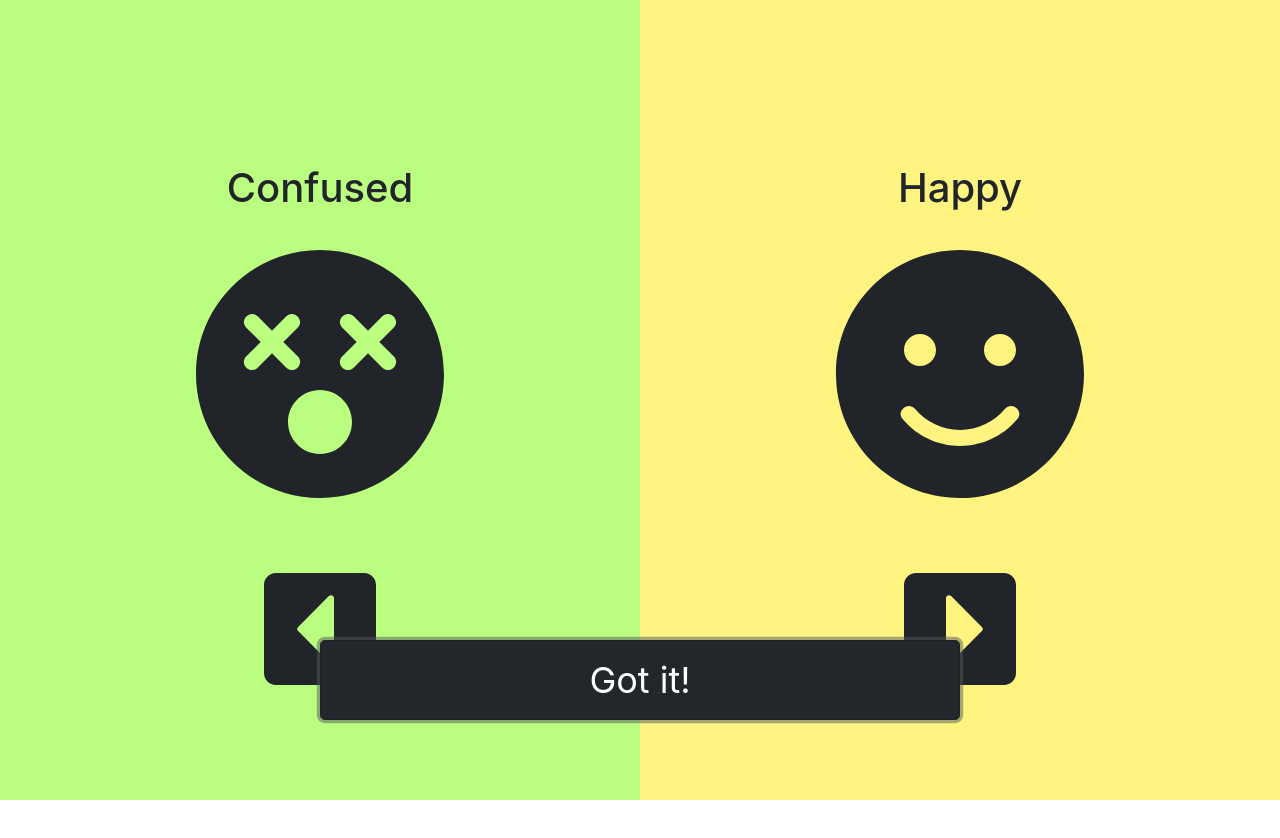
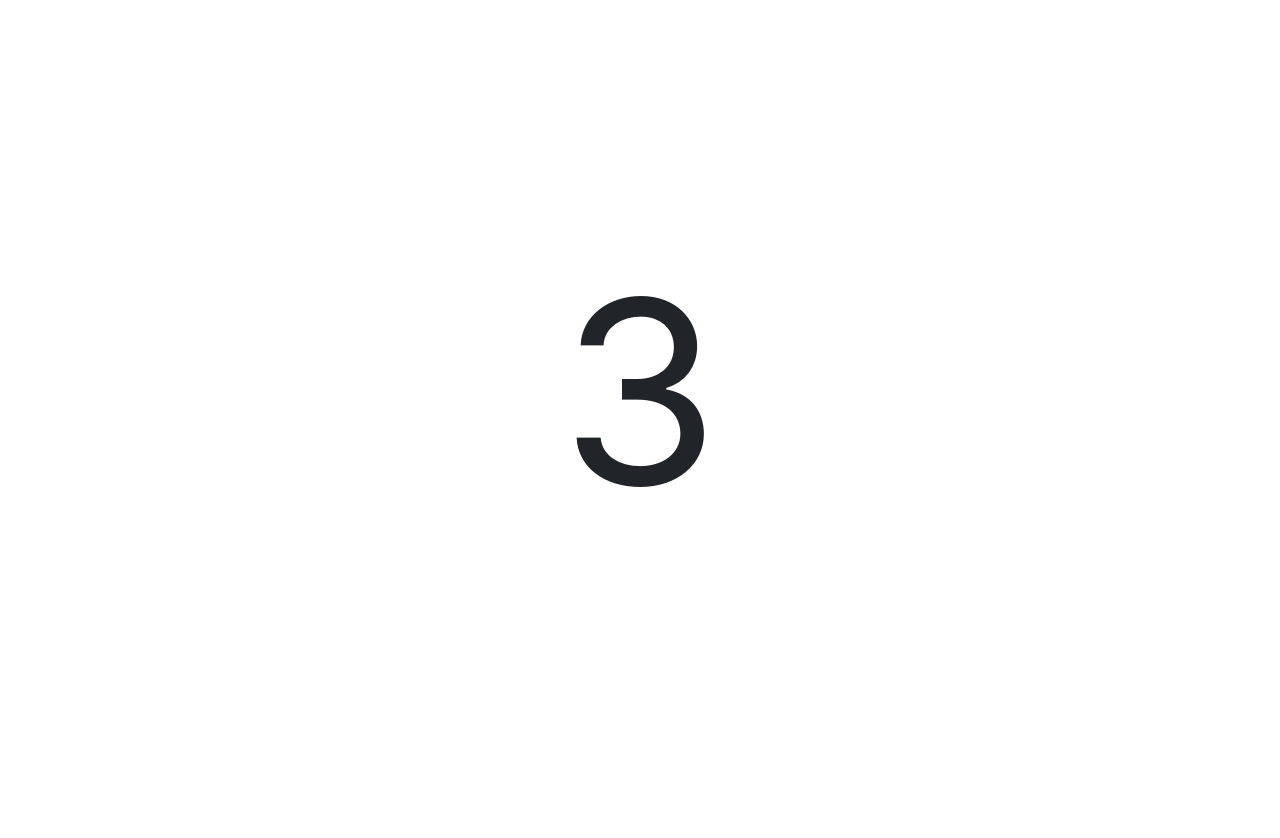
Before and after one commit to XenonMolecule/PsycMaskExperiment, a React (Create React App) app in the folder client/: page /experiment in a window 1280 px wide. Both pictures are taken after a click on the button "Got it!". Shown: the top 838 px of the page. Before the commit the page ends 800 px from the top, so only its background shows below. Built offline with nearby package versions, Linux system fonts and the light colour scheme.

Commit message:
Got experimental setup working

```diff
--- /dev/null
+++ b/client/src/components/ExperimentComponent.js
@@ -0,0 +1,162 @@
+import React, {useState, useEffect} from 'react';
+import "../static/css/experiment.css";
+
+import { FontAwesomeIcon } from '@fortawesome/react-fontawesome';
+import { faAngry } from '@fortawesome/free-solid-svg-icons';
+import { faDizzy } from '@fortawesome/free-solid-svg-icons';
+import { faSmile } from '@fortawesome/free-solid-svg-icons';
+import { faSadTear } from '@fortawesome/free-solid-svg-icons';
+
+import { faCaretSquareLeft } from '@fortawesome/free-solid-svg-icons';
+import { faCaretSquareRight } from '@fortawesome/free-solid-svg-icons';
+
+import Button from 'react-bootstrap/Button';
+import Row from 'react-bootstrap/Row';
+import Col from 'react-bootstrap/Col';
+import Card from 'react-bootstrap/Card';
+import Container from 'react-bootstrap/Container';
+
+import socketIOClient from "socket.io-client";
+import FaceImg from "./FaceImg";
+const ENDPOINT = "http://127.0.0.1:4001";
+
+function emotionNumToString(num) {
+    switch(num) {
+        case 0:
+            return "Angry";
+        case 1:
+            return "Confused";
+        case 2:
+            return "Happy";
+        case 3:
+            return "Sad";
+        default:
+            return "Happy";
+    }
+}
+
+function emotionNumToIcon(num) {
+    switch(num) {
+        case 0:
+            return <FontAwesomeIcon icon={faAngry}/>;
+        case 1:
+            return <FontAwesomeIcon icon={faDizzy}/>;
+        case 2:
+            return <FontAwesomeIcon icon={faSmile}/>;
+        case 3:
+            return <FontAwesomeIcon icon={faSadTear}/>;
+        default:
+            return <FontAwesomeIcon icon={faSmile}/>;
+    }
+}
+
+function emotionNumToColor(num) {
+    switch(num) {
+        case 0:
+            return "#FF867F";
+        case 1:
+            return "#BAFF80";
+        case 2:
+            return "#FFF480";
+        case 3:
+            return "#81C0FF";
+        default:
+            return "#FFF480";
+    }
+}
+
+function ExperimentComponent(props) {
+    const [step, setStep] = useState(0);
+    const [startTime, setStartTime] = useState(new Date());
+    const [timeDiff, setTimeDiff] = useState(0);
+
+    const {emotion1, emotion2, experiment} = props;
+
+    useEffect(() => {
+        const socket = socketIOClient(ENDPOINT);
+        socket.on("FromAPI", data => {
+            // setResponse(data);
+        });
+
+        // CLEAN UP THE EFFECT
+        return () => socket.disconnect();
+
+    }, []);
+
+    useEffect(() => {
+        const curr_date = new Date();
+        setTimeDiff(curr_date - startTime);
+        const interval = setInterval(() => {
+            const d = new Date();
+            setTimeDiff(d - startTime);
+        }, 10);
+        return () => {clearInterval(interval)}
+    }, [startTime]);
+
+    return (
+        <div className={"experiment-body"}>
+            {(step === 0) && <div className={"start-body"}>
+                <div className={"split left"} style={{backgroundColor:emotionNumToColor(emotion1)}}>
+                    <div className={"vertical-shift"}>
+                        <h1>{emotionNumToString(emotion1)}</h1>
+                        <p className={"huge-text"}>{emotionNumToIcon(emotion1)}</p>
+                        <p className={"big-text"}><FontAwesomeIcon icon={faCaretSquareLeft}/></p>
+                    </div>
+                </div>
+                <div className={"split right"} style={{backgroundColor:emotionNumToColor(emotion2)}}>
+                    <div className={"vertical-shift"}>
+                        <h1>{emotionNumToString(emotion2)}</h1>
+                        <p className={"huge-text"}>{emotionNumToIcon(emotion2)}</p>
+                        <p className={"big-text"}><FontAwesomeIcon icon={faCaretSquareRight}/></p>
+                    </div>
+                </div>
+                <Button className={"startBtn"} size={"lg"} variant={"dark"} onClick={()=> {
+                    setStep(1);
+                    setStartTime(new Date());
+                    setTimeout(() => {
+                        setStep(2);
+                        setStartTime(new Date());
+                    }, 5000);
+                }}>Got it!</Button>
+            </div>}
+            {(step === 1) && <div className={"start-body"}>
+                <p style={{marginTop:"25vh"}} className={"huge-text"}>{Math.ceil((5000 - timeDiff) / 1000)}</p>
+            </div> }
+            {(step >= 2) && <div className={"start-body vertical-center"}>
+                <Container>
+                    <h1>Use the arrow keys!</h1>
+                    <Row className={"justify-content-center"}>
+                        <Card style={{width:"75%", textAlign:"center"}}>
+                            <Row className={"justify-content-center"}>
+                                {window.innerWidth > 773 && <Col style={{backgroundColor:emotionNumToColor(emotion1)}}>
+                                    <p
+                                        className={"big-text vertical-center"}
+                                        style={{transform:"translate(0, -25%)"}}
+                                    ><FontAwesomeIcon icon={faCaretSquareLeft}/></p>
+                                    {window.innerWidth > 990 && <h1 style={{transform:"translate(0,25px)"}}>{emotionNumToString(emotion1)}</h1>}
+                                </Col>}
+                                <Col>
+                                    <FaceImg emotion={emotionNumToString(experiment[step - 2][0]).toLowerCase()}
+                                             num={experiment[step - 2][1]}
+                                             mask={experiment[step - 2][2]}
+                                             width={"100%"}
+                                    />
+                                </Col>
+                                {window.innerWidth > 773 && <Col style={{backgroundColor:emotionNumToColor(emotion2)}}>
+                                    <p
+                                        className={"big-text vertical-center"}
+                                        style={{transform:"translate(0, -25%)"}}
+                                    ><FontAwesomeIcon icon={faCaretSquareRight}/></p>
+                                    {window.innerWidth > 990 && <h1 style={{transform:"translate(0,25px)"}}>{emotionNumToString(emotion2)}</h1>}
+                                </Col>}
+                            </Row>
+                        </Card>
+                    </Row>
+                    <h1>{(Math.round(timeDiff / 10) / 100).toFixed(2)}</h1>
+                </Container>
+            </div>}
+        </div>
+    );
+}
+
+export default ExperimentComponent;
--- a/client/src/components/FaceImg.js
+++ b/client/src/components/FaceImg.js
@@ -106,7 +106,7 @@ import SadMask11 from '../static/Faces/SadMask/11.jpg';
 import SadMask12 from '../static/Faces/SadMask/12.jpg';
 
 function FaceImg(props) {
-    const {num, emotion, mask} = props;
+    const {num, emotion, mask, width} = props;
 
     const angry = [Angry01, Angry02, Angry03, Angry04, Angry05, Angry06, Angry07, Angry08, Angry09, Angry10, Angry11, Angry12];
     const angry_mask = [AngryMask01, AngryMask02, AngryMask03, AngryMask04, AngryMask05, AngryMask06, AngryMask07,
@@ -146,7 +146,7 @@ function FaceImg(props) {
 
 
     return (
-        <img src={image}/>
+        <img style={{width:width}} src={image}/>
     );
 }
 
@@ -154,12 +154,14 @@ FaceImg.propTypes = {
     num: PropTypes.number,
     emotion: PropTypes.string,
     mask: PropTypes.bool,
+    width: PropTypes.string,
 };
 
 FaceImg.defaultProps = {
     num: 0,
     emotion: "happy",
     mask: false,
+    width: "35%",
 };
 
 export default FaceImg;
--- a/client/src/pages/Experiment.js
+++ b/client/src/pages/Experiment.js
@@ -1,106 +1,69 @@
-import React, {useState, useEffect} from 'react';
-import "../static/css/experiment.css";
+import React from 'react';
+import ExperimentComponent from "../components/ExperimentComponent";
 
-import { FontAwesomeIcon } from '@fortawesome/react-fontawesome';
-import { faAngry } from '@fortawesome/free-solid-svg-icons';
-import { faDizzy } from '@fortawesome/free-solid-svg-icons';
-import { faSmile } from '@fortawesome/free-solid-svg-icons';
-import { faSadTear } from '@fortawesome/free-solid-svg-icons';
+const SAMPLES_PER_CLASS_PER_TRIAL = 6;
 
-import { faCaretSquareLeft } from '@fortawesome/free-solid-svg-icons';
-import { faCaretSquareRight } from '@fortawesome/free-solid-svg-icons';
-
-import Button from 'react-bootstrap/Button';
-
-import socketIOClient from "socket.io-client";
-const ENDPOINT = "http://127.0.0.1:4001";
-
-function emotionNumToString(num) {
-    switch(num) {
-        case 0:
-            return "Angry";
-        case 1:
-            return "Confused";
-        case 2:
-            return "Happy";
-        case 3:
-            return "Sad";
-        default:
-            return "Happy";
+//////////////////////////////////////////////////////////////////
+//                                                              //
+//                         HELPER METHODS                       //
+//                                                              //
+//////////////////////////////////////////////////////////////////
+function generateFaceNums(amt, max) {
+    let nums = new Set();
+    let random = Math.floor(Math.random() * max);
+    if (amt > max) {
+        return [];
     }
+    while (nums.size < amt) {
+        while (nums.has(random)) {
+            random = Math.floor(Math.random() * max);
+        }
+        nums.add(random);
+    }
+    return Array.from(nums);
 }
 
-function emotionNumToIcon(num) {
-    switch(num) {
-        case 0:
-            return <FontAwesomeIcon icon={faAngry}/>;
-        case 1:
-            return <FontAwesomeIcon icon={faDizzy}/>;
-        case 2:
-            return <FontAwesomeIcon icon={faSmile}/>;
-        case 3:
-            return <FontAwesomeIcon icon={faSadTear}/>;
-        default:
-            return <FontAwesomeIcon icon={faSmile}/>;
+function generateMaskVsUnmasked(amt) {
+    let gen = [];
+    while (gen.length < amt) {
+        gen.push(Math.floor(Math.random() * 2) === 1);
     }
+    return gen;
 }
 
-function emotionNumToColor(num) {
-    switch(num) {
-        case 0:
-            return "#FF867F";
-        case 1:
-            return "#BAFF80";
-        case 2:
-            return "#FFF480";
-        case 3:
-            return "#81C0FF";
-        default:
-            return "#FFF480";
+function shuffle(array) {
+    for (let i = array.length - 1; i > 0; i--) {
+        const j = Math.floor(Math.random() * i);
+        const temp = array[i];
+        array[i] = array[j];
+        array[j] = temp;
     }
 }
 
 function Experiment() {
-    const [step, setStep] = useState(0);
-
     let emotion1 = Math.floor(Math.random() * 4);
     let emotion2 = emotion1;
-    while (emotion2 == emotion1) {
+    while (emotion2 === emotion1) {
         emotion2 = Math.floor(Math.random() * 4);
     }
 
-    useEffect(() => {
-        const socket = socketIOClient(ENDPOINT);
-        socket.on("FromAPI", data => {
-            // setResponse(data);
-        });
+    let img1 = generateFaceNums(SAMPLES_PER_CLASS_PER_TRIAL, 12);
+    let img2 = generateFaceNums(SAMPLES_PER_CLASS_PER_TRIAL, 12);
 
-        // CLEAN UP THE EFFECT
-        return () => socket.disconnect();
+    let masked1 = generateMaskVsUnmasked(SAMPLES_PER_CLASS_PER_TRIAL);
+    let masked2 = generateMaskVsUnmasked(SAMPLES_PER_CLASS_PER_TRIAL);
 
-    }, []);
+    let experiment = [];
+    for (let i = 0; i < SAMPLES_PER_CLASS_PER_TRIAL; i ++) {
+        experiment.push([emotion1, img1[i], masked1[i]]);
+    }
+    for (let i = 0; i < SAMPLES_PER_CLASS_PER_TRIAL; i ++) {
+        experiment.push([emotion1, img2[i], masked2[i]]);
+    }
 
-    return (
-        <div className={"experiment-body"}>
-            {(step === 0) && <div className={"start-body"}>
-                <div className={"split left"} style={{backgroundColor:emotionNumToColor(emotion1)}}>
-                    <div className={"vertical-shift"}>
-                        <h1>{emotionNumToString(emotion1)}</h1>
-                        <p className={"huge-text"}>{emotionNumToIcon(emotion1)}</p>
-                        <p className={"big-text"}><FontAwesomeIcon icon={faCaretSquareLeft}/></p>
-                    </div>
-                </div>
-                <div className={"split right"} style={{backgroundColor:emotionNumToColor(emotion2)}}>
-                    <div className={"vertical-shift"}>
-                        <h1>{emotionNumToString(emotion2)}</h1>
-                        <p className={"huge-text"}>{emotionNumToIcon(emotion2)}</p>
-                        <p className={"big-text"}><FontAwesomeIcon icon={faCaretSquareRight}/></p>
-                    </div>
-                </div>
-                <Button className={"startBtn"} size={"lg"} variant={"dark"}>Got it!</Button>
-            </div>}
-        </div>
-    );
+    shuffle(experiment);
+
+    return <ExperimentComponent emotion1={emotion1} emotion2={emotion2} experiment={experiment}/>
 }
 
 export default Experiment;
--- a/client/src/static/css/experiment.css
+++ b/client/src/static/css/experiment.css
@@ -60,3 +60,9 @@
 .right {
     right: 0;
 }
+
+.vertical-center {
+    position: relative;
+    top: 50%;
+    transform: translateY(-50%);
+}
```
